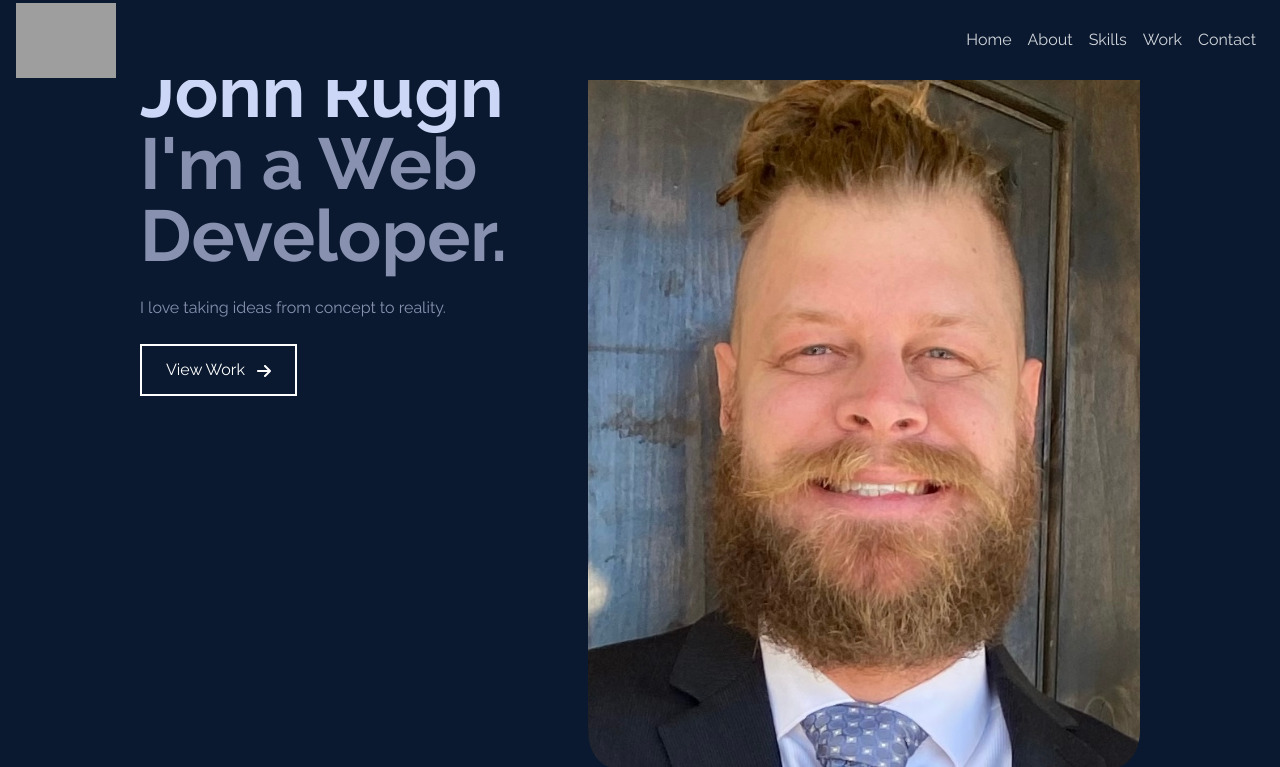
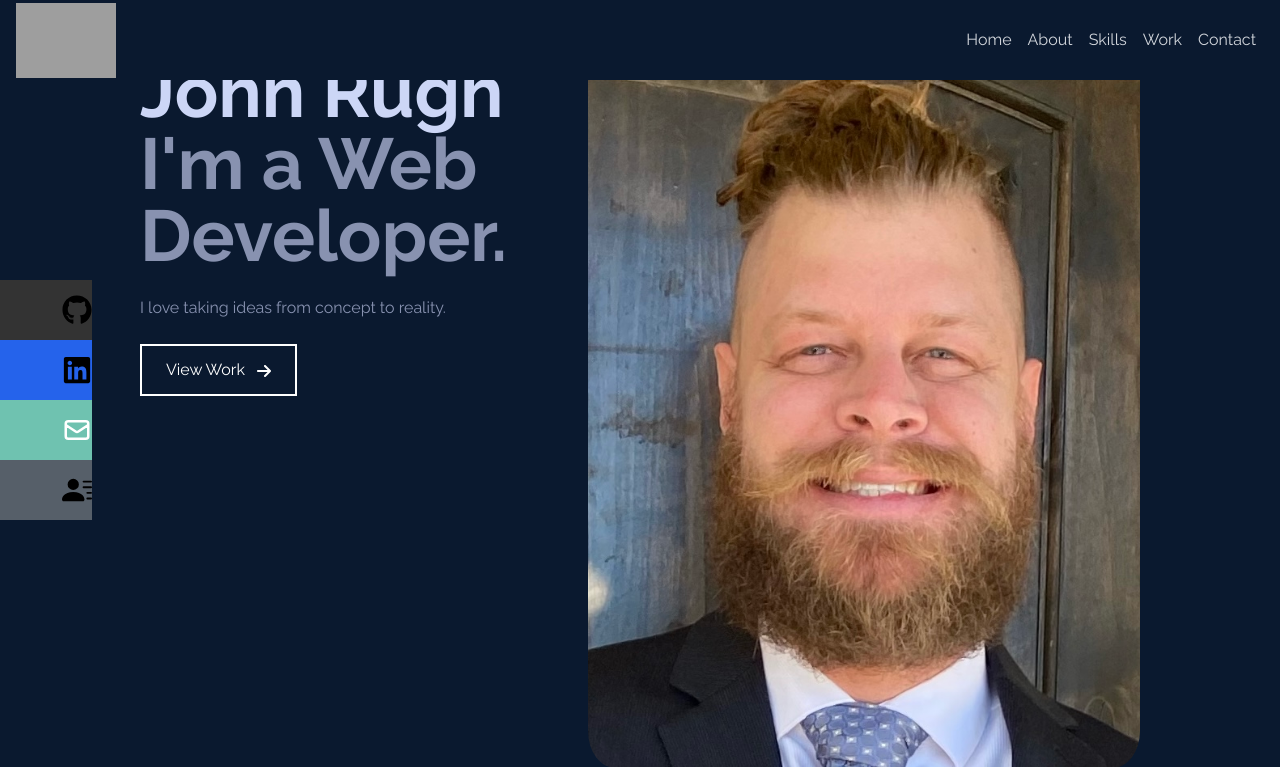
Before and after one commit to roodhouse/python-portfolio, a Flask app: page / in a window 1280 px wide. Shown: the top 767 px of the page. Run offline with Flask 3, Linux system fonts and the light colour scheme; some libraries are stand-ins or nearby versions; grey boxes are pictures that could not be loaded.

Commit message:
work done on sm

```diff
--- a/app.py
+++ b/app.py
@@ -54,6 +54,7 @@ class Social(db.Model):
     name = db.Column(db.String(250), nullable=False)
     img_url = db.Column(db.String(250), nullable=False)
     link = db.Column(db.String(250), nullable=False)
+    bg_color = db.Column(db.String(250), nullable=False)
 
 class NewContactForm(FlaskForm):
     name = StringField('', validators=[DataRequired()], render_kw={'placeholder': 'Name'})
@@ -126,7 +127,7 @@ with app.app_context():
 #     img_url = 'static/images/mysql.svg'
 # )
 
-# # work seed
+# # # work seed
 # entertainment = Work(
 #     title = 'Full Stack Entertainment App',
 #     img_url = 'static/images/work/entertainmentApp.png',
@@ -182,7 +183,7 @@ with app.app_context():
 #     code = 'https://github.com/roodhouse/UPIN'
 # )
 
-# # project seed
+# # # project seed
 # connect_four = Project(
 #     title = 'Connect Four',
 #     img_url = 'static/images/project/connectFour.png',
@@ -275,33 +276,37 @@ with app.app_context():
 #     code = 'https://github.com/roodhouse/frontend-mentor-workit-landing-page'
 # )
 
-# social seed
+# # # social seed
 
-linkedin = Social(
-    name = 'LinkedIn',
-    img_url = 'static/images/social/linkedin.svg',
-    link = 'https://www.linkedin.com/in/john-m-rugh/'
-)
+# linkedin = Social(
+#     name = 'LinkedIn',
+#     img_url = 'static/images/social/linkedin.svg',
+#     link = 'https://www.linkedin.com/in/john-m-rugh/',
+#     bg_color = '#2563EB'
+# )
 
-github = Social(
-    name = 'Github',
-    img_url = 'static/images/social/github.svg',
-    link = 'https://github.com/roodhouse'
-)
+# github = Social(
+#     name = 'Github',
+#     img_url = 'static/images/social/github.svg',
+#     link = 'https://github.com/roodhouse',
+#     bg_color = '#333333'
+# )
 
-email = Social(
-    name = 'Email',
-    img_url = 'static/images/social/email.svg',
-    link = 'mailto: rughjm@gmail.com'
-)
+# email = Social(
+#     name = 'Email',
+#     img_url = 'static/images/social/email.svg',
+#     link = 'mailto: rughjm@gmail.com',
+#     bg_color = '#6fc2b0'
+# )
 
-resume = Social(
-    name = 'Resume',
-    img_url = 'static/images/social/resume.svg',
-    link = 'https://drive.google.com/file/d/1LeYXcuW6_-x19RBl2a57_uDf4rbFO1Gn/view?usp=drive_link'
-)
+# resume = Social(
+#     name = 'Resume',
+#     img_url = 'static/images/social/resume.svg',
+#     link = 'https://drive.google.com/file/d/1LeYXcuW6_-x19RBl2a57_uDf4rbFO1Gn/view?usp=drive_link',
+#     bg_color = '#565f69'
+# )
 
-with app.app_context():
+# with app.app_context():
 #     db.session.add(entertainment)
 #     db.session.add(galleria)
 #     db.session.add(space)
@@ -339,12 +344,12 @@ with app.app_context():
 #     db.session.add(pod)
 #     db.session.add(skilled)
 #     db.session.add(work_it)
-    # db.session.add(linkedin)
-    # db.session.add(github)
-    # db.session.add(email)
-    # db.session.add(resume)
+#     db.session.add(linkedin)
+#     db.session.add(github)
+#     db.session.add(email)
+#     db.session.add(resume)
 
-    db.session.commit()
+#     db.session.commit()
 
 @app.route("/", methods=['GET', 'POST'])
 def home():
@@ -354,10 +359,12 @@ def home():
             result = db.session.execute(db.select(Skills))
             work_result = db.session.execute(db.select(Work))
             project_result = db.session.execute(db.select(Project))
+            social_result = db.session.execute(db.select(Social))
             all_skills = list(result.scalars())
             all_work = list(work_result.scalars())
             all_project = list(project_result.scalars())
-        return render_template("index.html", skills=all_skills, work=all_work, project=all_project, form=form)
+            all_social = list(social_result.scalars())
+        return render_template("index.html", skills=all_skills, work=all_work, project=all_project, social=all_social, form=form)
     else:
         if form.validate_on_submit():
 
--- a/static/css/styles.css
+++ b/static/css/styles.css
@@ -403,4 +403,27 @@ body {
         top: 35%;
         left: 0;
     }
+
+    .socialClass {
+        width: 160px;
+        height: 60px;
+        display: flex;
+        justify-content: space-between;
+        align-items: center;
+        margin-left: -100px;
+
+    }
+
+    .socialClass:hover {
+        margin-left: -10px;
+        transition-duration: 300ms;
+    }
+
+    .socialLink {
+        display: flex;
+        justify-content: space-between;
+        align-items: center;
+        width: 100%;
+        color: #D1D5DB;
+    }
 }
--- a/templates/header/navbar.html
+++ b/templates/header/navbar.html
@@ -25,5 +25,15 @@
     </div>
 
     <!-- Social Icons -->
-    <div id="socialIcons" class="d-none d-lg-flex "></div>
+    <div id="socialIcons" class="d-none d-lg-flex ">
+        <ul>
+            {% for s in social %}
+                <li id="{{s.name}}" class="socialClass" style="background-color: {{s.bg_color}};">
+                    <a id="{{s.name}}_link" href="{{s.link}}" class="socialLink" target="_blank">
+                        {{s.name}} <img src="{{s.img_url}}" alt="">
+                    </a>
+                </li>
+            {% endfor %}
+        </ul>
+    </div>
 </nav>
```
Also changed, not shown: instance/portfolio.db, static/images/social/email.svg.
